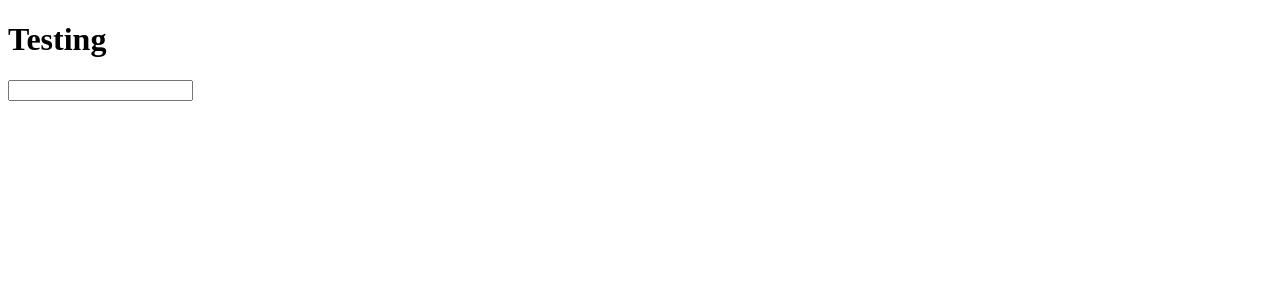
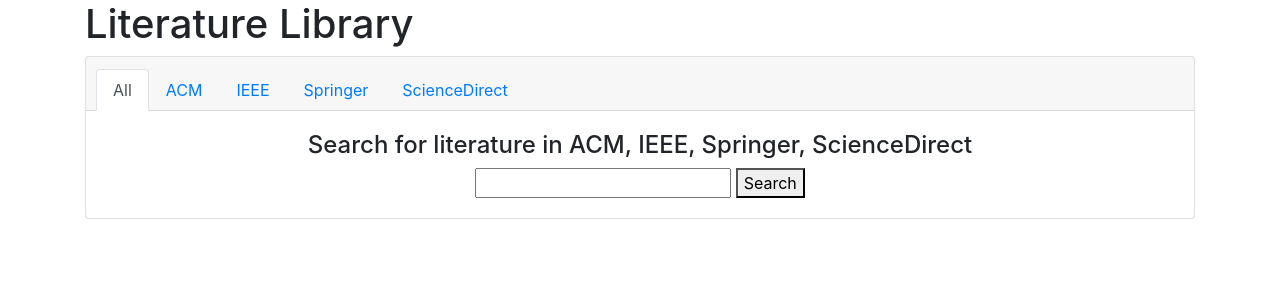
Before and after one commit to skscool/SLR-Tool-Crawler-And-Scraper, a Flask app: page / in a window 1280 px wide. Shown: the top 300 px of the page. Run offline with Flask 2, Linux system fonts and the light colour scheme; some libraries are stand-ins or nearby versions.

Commit message:
Front end

```diff
--- a/flaskk.py
+++ b/flaskk.py
@@ -7,6 +7,10 @@ app = Flask(__name__)
 @app.route('/')
 def home():
 	return render_template('landing.html')
+
+@app.route('/ACM')
+def acm():
+	return render_template('ACM.html')
 
 @app.route('/receive_data',methods =['POST'])
 def fun():
--- a/templates/landing.html
+++ b/templates/landing.html
@@ -2,11 +2,40 @@
 <html>
 <head>
 	<title>SLR: Crawler & Scraper</title>
+	<link rel="stylesheet" href="https://maxcdn.bootstrapcdn.com/bootstrap/4.0.0/css/bootstrap.min.css" integrity="sha384-Gn5384xqQ1aoWXA+058RXPxPg6fy4IWvTNh0E263XmFcJlSAwiGgFAW/dAiS6JXm" crossorigin="anonymous">
+	<style></style>
 </head>
 <body>
-	<h1> Testing</h1>
-	<form action = "/receive_data" method="POST">
-		<input type="text" name="input_data">
-	</form>
+	<div class="container">
+		<h1>Literature Library</h1>
+		<div class="card text-center">
+		  <div class="card-header">
+		    <ul class="nav nav-tabs card-header-tabs">
+		      <li class="nav-item">
+		        <a class="nav-link active" href="#">All</a>
+		      </li>
+		      <li class="nav-item">
+		        <a class="nav-link" href="/ACM">ACM</a>
+		      </li>
+		      <li class="nav-item">
+		        <a class="nav-link" href="#">IEEE</a>
+		      </li>
+		      <li class="nav-item">
+		        <a class="nav-link" href="#">Springer</a>
+		      </li>
+		      <li class="nav-item">
+		        <a class="nav-link" href="#">ScienceDirect</a>
+		      </li>
+		    </ul>
+		  </div>
+		  <div class="card-body">
+			<h4>Search for literature in ACM, IEEE, Springer, ScienceDirect</h4>
+		  	<form action = "/receive_data" method="POST">
+		  		<input type="text" name="input_data">
+		  		<button type = "submit">Search</button>
+		  	</form>
+		  </div>
+		</div>
+	</div>
 </body>
 </html>
```
Also changed, not shown: templates/ACM.html (added, +41 -0 lines).
